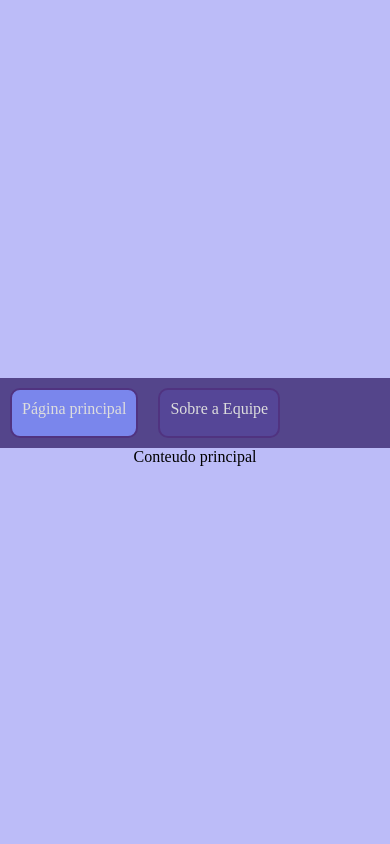
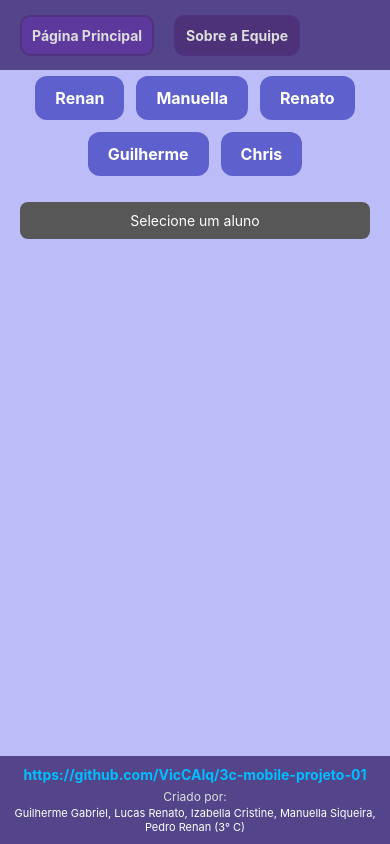
Before and after one commit to VicCAlq/3c-mobile-projeto-01, a React Native app: screen / in a window 390 px wide. Built offline with nearby package versions, Linux system fonts and the light colour scheme.

Commit message:
App produzido

```diff
--- a/src/App.js
+++ b/src/App.js
@@ -1,30 +1,37 @@
 import { StatusBar } from 'expo-status-bar';
 import { useState } from 'react'
 import { styles } from './styles/main';
-import { Text, View } from 'react-native';
+import { View } from 'react-native';
+
 import Cabecalho from './components/Cabecalho';
+import Rodape from './components/Rodape';
+import Conteudo from './components/Conteudo';
+import Menu from './components/Menu';
+import Card from './components/Card';
 
 export default function App() {
 
-  const [conteudo, setConteudo] = useState("Conteudo principal")
+  const [pagina, setPagina] = useState("principal")
+  const [alunoSelecionado, setAlunoSelecionado] = useState(null)
 
   return (
     <View style={styles.container}>
-      <Cabecalho
-        paginaPrincipal={
-          <Text style={styles.texto}>
-            "Conteudo principal futuramente aqui"
-          </Text>
-        }
-        sobreEquipe={
-          <Text style={styles.texto}>
-            "Sobre a equipe futuramente aqui"
-          </Text>
-        }
-        mudarPagina={setConteudo}
-      />
 
-      {conteudo}
+      <Cabecalho mudarPagina={setPagina} />
+
+      <View style={{ flex: 1 }}>
+        {pagina === "principal" ? (
+          <View>
+            <Menu setAlunoSelecionado={setAlunoSelecionado} />
+            <Card aluno={alunoSelecionado} />
+          </View>
+        ) : (
+          <Conteudo />
+        )}
+      </View>
+
+      <Rodape />
+
       <StatusBar style="auto" />
     </View>
   );
--- /dev/null
+++ b/src/components/Botao.jsx
@@ -0,0 +1,39 @@
+import { Pressable, Text, StyleSheet } from 'react-native';
+
+export default function Botao({ nome, setAluno }) {
+  return (
+    <Pressable
+      onPress={() => setAluno(nome)}
+      style={({ pressed }) => [
+        styles.botao,
+        pressed && styles.botaoPressionado
+      ]}
+    >
+      <Text style={styles.texto}>{nome}</Text>
+    </Pressable>
+  );
+}
+
+const styles = StyleSheet.create({
+  botao: {
+    paddingVertical: 12,
+    paddingHorizontal: 20,
+    margin: 6,
+    backgroundColor: '#5e60ce',
+    borderRadius: 12,
+    alignItems: 'center',
+    justifyContent: 'center',
+    elevation: 4,
+  },
+
+  botaoPressionado: {
+    backgroundColor: '#4a4fc1',
+    transform: [{ scale: 0.97 }],
+  },
+
+  texto: {
+    color: '#fff',
+    fontSize: 16,
+    fontWeight: 'bold',
+  },
+});
--- a/src/components/Cabecalho.jsx
+++ b/src/components/Cabecalho.jsx
@@ -1,74 +1,71 @@
 import { useState } from 'react'
-import { StyleSheet } from 'react-native';
-import { View, Pressable, Text } from 'react-native'
+import { StyleSheet, View, Pressable, Text } from 'react-native'
 
-const estilosCabecalho = StyleSheet.create({
-  cabecalho: {
-    backgroundColor: "#54458bff",
-    margin: "0px 0px 0px auto",
-    height: "70px",
-    width: "100vw",
-    display: "flex",
-    flexDirection: "row",
-    alignContent: "center",
-    padding: "0px auto",
-  },
-  botaoCabecalho: {
-    backgroundColor: "#4d3279ff",
-    color: "#ddd",
-    border: "2px solid rgba(80, 51, 128, 1)",
-    borderRadius: "10px",
-    padding: "10px",
-    margin: "10px",
-  },
-  botaoCabecalhoSelecionado: {
-    backgroundColor: "rgba(93, 57, 158, 1)",
-  }
-})
+export default function Cabecalho({ mudarPagina }) {
 
-export default function Cabecalho({
-  paginaPrincipal, sobreEquipe, mudarPagina
-}) {
   const [selecionado, setSelecionado] = useState("principal")
 
   return (
     <View style={estilosCabecalho.cabecalho}>
+
+      {/* BOTÃO PRINCIPAL */}
       <Pressable
-        style={() => [
+        style={[
           estilosCabecalho.botaoCabecalho,
-          {
-            backgroundColor: selecionado !== "principal" ?
-              "#554697ff" :
-              "rgba(122, 134, 236, 1)"
-          }
+          selecionado === "principal" && estilosCabecalho.botaoCabecalhoSelecionado
         ]}
         onPress={() => {
-          mudarPagina(paginaPrincipal)
+          mudarPagina("principal")
           setSelecionado("principal")
         }}
       >
+        <Text style={estilosCabecalho.texto}>Página Principal</Text>
+      </Pressable>
 
-        Página principal
-
-      </Pressable>
+      {/* BOTÃO SOBRE */}
       <Pressable
-        style={() => [
+        style={[
           estilosCabecalho.botaoCabecalho,
-          {
-            backgroundColor: selecionado === "principal" ?
-               "#554697ff" :
-               "rgba(122, 134, 236, 1)"
-          }
+          selecionado === "sobre" && estilosCabecalho.botaoCabecalhoSelecionado
         ]}
         onPress={() => {
-          mudarPagina(sobreEquipe)
-          setSelecionado("sobreEquipe")
+          mudarPagina("sobre")
+          setSelecionado("sobre")
         }}
       >
+        <Text style={estilosCabecalho.texto}>Sobre a Equipe</Text>
+      </Pressable>
 
-        Sobre a Equipe
-
-      </Pressable>
     </View>
   )
 }
+
+const estilosCabecalho = StyleSheet.create({
+  cabecalho: {
+    backgroundColor: "#54458b",
+    height: 70,
+    width: "100%",
+    flexDirection: "row",
+    alignItems: "center",
+    justifyContent: "flex-start",
+    paddingHorizontal: 10,
+  },
+
+  botaoCabecalho: {
+    backgroundColor: "#4d3279",
+    borderRadius: 10,
+    padding: 10,
+    margin: 10,
+    borderWidth: 2,
+    borderColor: "rgba(80, 51, 128, 1)",
+  },
+
+  botaoCabecalhoSelecionado: {
+    backgroundColor: "rgba(93, 57, 158, 1)",
+  },
+
+  texto: {
+    color: "#ddd",
+    fontWeight: "bold"
+  }
+})
--- /dev/null
+++ b/src/components/Card.jsx
@@ -0,0 +1,93 @@
+import { View, Text, StyleSheet } from 'react-native'
+
+export default function Card({ aluno }) {
+
+  if (!aluno) {
+    return <Text style={styles.aviso}>Selecione um aluno</Text>
+  }
+
+  const dados = {
+    Renan: `
+ Questão 1 - lista - muito fácil
+Crie uma lista (com const) chamado "frutas" com os itens: "maçã", "banana", "laranja",
+"uva", "pêra", "manga". Armazene na variável "resposta01" o segundo item dessa lista.
+
+
+const frutas = ["maçã", "banana", "laranja", "uva", "pêra", "manga"]
+export const resposta01 = frutas[1]
+
+ Questão 10 - laços - muito difícil
+Finalizando com a lista de nomes, encontre o nome mais longo da lista.
+Se houver empate (mais de um nome com o mesmo comprimento máximo), armazene
+apenas o primeiro que aparecer na lista. Coloque o nome encontrado na variável resposta10.
+
+let indQuestao10 = 0
+let nomeDoBom = ""
+let maiorTamanho = 0
+
+while (indQuestao10 < nomes.length) {
+    let numeroLido2 = nomes[indQuestao10]
+    if (numeroLido2.length > maiorTamanho) {
+        maiorTamanho = numeroLido2.length
+        nomeDoBom = numeroLido2
+    }
+
+    indQuestao10++
+}
+
+Questão 05 - revisão - entender muita coisa
+export let noveDivididoPorTres = 3
+
+ Questão 04 - revisão - não ajudou a entender nada
+export let tartarugasVoamVerdadeOuNao = "false"
+
+`,
+
+    Manuella: `coloque os códigos aq`,
+    Renato: 'coloque os códigos aq',
+    Guilherme: 'coloque os códigos aq',
+    Chris: 'coloque os códigos aq'
+  }
+
+  return (
+    <View style={styles.card}>
+      <Text style={styles.titulo}>Códigos de {aluno}</Text>
+      <Text style={styles.codigo}>{dados[aluno]}</Text>
+    </View>
+  )
+}
+
+const styles = StyleSheet.create({
+  card: {
+    margin: 12,
+    padding: 15,
+    backgroundColor: '#f8f9ff',
+    borderRadius: 12,
+    elevation: 4, // sombra Android
+  },
+
+  titulo: {
+    fontWeight: 'bold',
+    fontSize: 16,
+    marginBottom: 10,
+    color: '#54458b',
+    textAlign: 'center',
+  },
+
+  codigo: {
+    backgroundColor: '#eee',
+    padding: 10,
+    borderRadius: 8,
+    fontFamily: 'monospace',
+  },
+aviso: {
+  textAlign: 'center',
+  marginTop: 20,
+  marginHorizontal: 20,
+  padding: 10,
+  color: '#fff',
+  backgroundColor: '#575757',
+  borderRadius: 8,
+  fontSize: 14,
+}
+})
--- /dev/null
+++ b/src/components/Conteudo.jsx
@@ -0,0 +1,68 @@
+import { View, Text, Image, StyleSheet } from 'react-native';
+
+export default function Conteudo() {
+  return (
+    <View style={styles.container}>
+
+      <View style={styles.card}>
+       <Image source={{ uri: 'https://i.pinimg.com/1200x/90/72/8e/90728e963e36b3ce10776f71154d5180.jpg' }} style={styles.foto}/>
+        <Text style={styles.nome}>Pedro Renan</Text>
+        <Text style={styles.funcao}>Fez o Card</Text>
+      </View>
+
+      <View style={styles.card}>
+       <Image source={{ uri: 'https://i.pinimg.com/1200x/0e/2e/9c/0e2e9cda7a0aba70368556d72673a533.jpg' }} style={styles.foto}/>
+        <Text style={styles.nome}>Manuella</Text>
+        <Text style={styles.funcao}>Fez o Rodapé</Text>
+      </View>
+
+        <View style={styles.card}>
+       <Image source={{ uri: 'https://i.pinimg.com/1200x/1b/5d/ea/1b5deadbc09c981298a6e16f2a57143c.jpg' }} style={styles.foto}/>
+        <Text style={styles.nome}>Guilherme</Text>
+        <Text style={styles.funcao}>Fez o Conteúdo</Text>
+      </View>
+
+        <View style={styles.card}>
+       <Image source={{ uri: 'https://i.pinimg.com/736x/fe/c6/62/fec66201b47e6396db1795cb1f03d12c.jpg' }} style={styles.foto}/>
+        <Text style={styles.nome}>Izabella</Text>
+        <Text style={styles.funcao}>Fez o botão</Text>
+      </View>
+
+        <View style={styles.card}>
+       <Image source={{ uri: 'https://i.pinimg.com/1200x/25/73/e7/2573e78dc48b3dc72bfe96aa22e30da3.jpg' }} style={styles.foto}/>
+        <Text style={styles.nome}>Lucas Renato</Text>
+        <Text style={styles.funcao}>Fez o Menu</Text>
+      </View>
+
+    </View>
+  );
+}
+
+const styles = StyleSheet.create({
+  container: {
+    flexDirection: 'row',
+    flexWrap: 'wrap',
+    justifyContent: 'center',
+  },
+
+  card: {
+    alignItems: 'center',
+    margin: 10,
+  },
+
+  foto: {
+    width: 180,
+    height: 180,
+    borderRadius: 40,
+    marginBottom: 5,
+  },
+
+  nome: {
+    fontWeight: 'bold',
+  },
+
+  funcao: {
+    fontSize: 12,
+    color: '#555',
+  }
+});
--- a/src/components/Menu.jsx
+++ b/src/components/Menu.jsx
@@ -1,13 +1,22 @@
-import { View } from 'react-native';
-import Botao from './Botao';
+import { View, StyleSheet } from 'react-native'
+import Botao from './Botao'
 
+export default function Menu({ setAlunoSelecionado }) {
+  return (
+    <View style={styles.botaoEstrutura}>
+      <Botao nome="Renan" setAluno={setAlunoSelecionado} />
+      <Botao nome="Manuella" setAluno={setAlunoSelecionado} />
+       <Botao nome="Renato" setAluno={setAlunoSelecionado} />
+        <Botao nome="Guilherme" setAluno={setAlunoSelecionado} />
+         <Botao nome="Chris" setAluno={setAlunoSelecionado} />
+    </View>
+  )
+}
 
-export default function Menu({ alunos, selecionarAluno }) {
-  return (
-    <View style={{ flexDirection: 'row', justifyContent: 'center', flexWrap: 'wrap' }}>
-      {alunos.map((aluno, index) => (
-        <Botao key={index} aluno={aluno} selecionarAluno={selecionarAluno} />
-      ))}
-    </View>
-  );
-}
+const styles = StyleSheet.create({
+  botaoEstrutura: {
+    flexDirection: 'row',
+    justifyContent: 'center',
+    flexWrap: 'wrap'
+  },
+});
--- a/src/components/Rodape.jsx
+++ b/src/components/Rodape.jsx
@@ -0,0 +1,50 @@
+import { View, Text, Pressable, StyleSheet, Linking } from 'react-native';
+
+export default function Rodape() {
+  return (
+    <View style={styles.rodape}>
+
+      <Pressable onPress={() => Linking.openURL('https://github.com/VicCAlq/3c-mobile-projeto-01')}>
+        <Text style={styles.link}>
+          https://github.com/VicCAlq/3c-mobile-projeto-01
+        </Text>
+      </Pressable>
+
+      <Text style={styles.textos}>
+        Criado por:
+      </Text>
+
+      <Text style={styles.nomes}>
+        Guilherme Gabriel, Lucas Renato, Izabella Cristine, Manuella Siqueira, Pedro Renan (3° C)
+      </Text>
+
+    </View>
+  )
+}
+
+const styles = StyleSheet.create({
+  rodape: {
+    backgroundColor: '#54458b',
+    padding: 10,
+    alignItems: 'center',
+    width: '100%'
+  },
+
+  link: {
+    color: '#00bfff',
+    fontWeight: 'bold',
+    marginBottom: 6,
+  },
+
+  textos: {
+    color: '#ddd',
+    fontSize: 12,
+  },
+
+  nomes: {
+    color: '#fff',
+    fontSize: 11,
+    textAlign: 'center',
+    marginTop: 2,
+  }
+})
```
